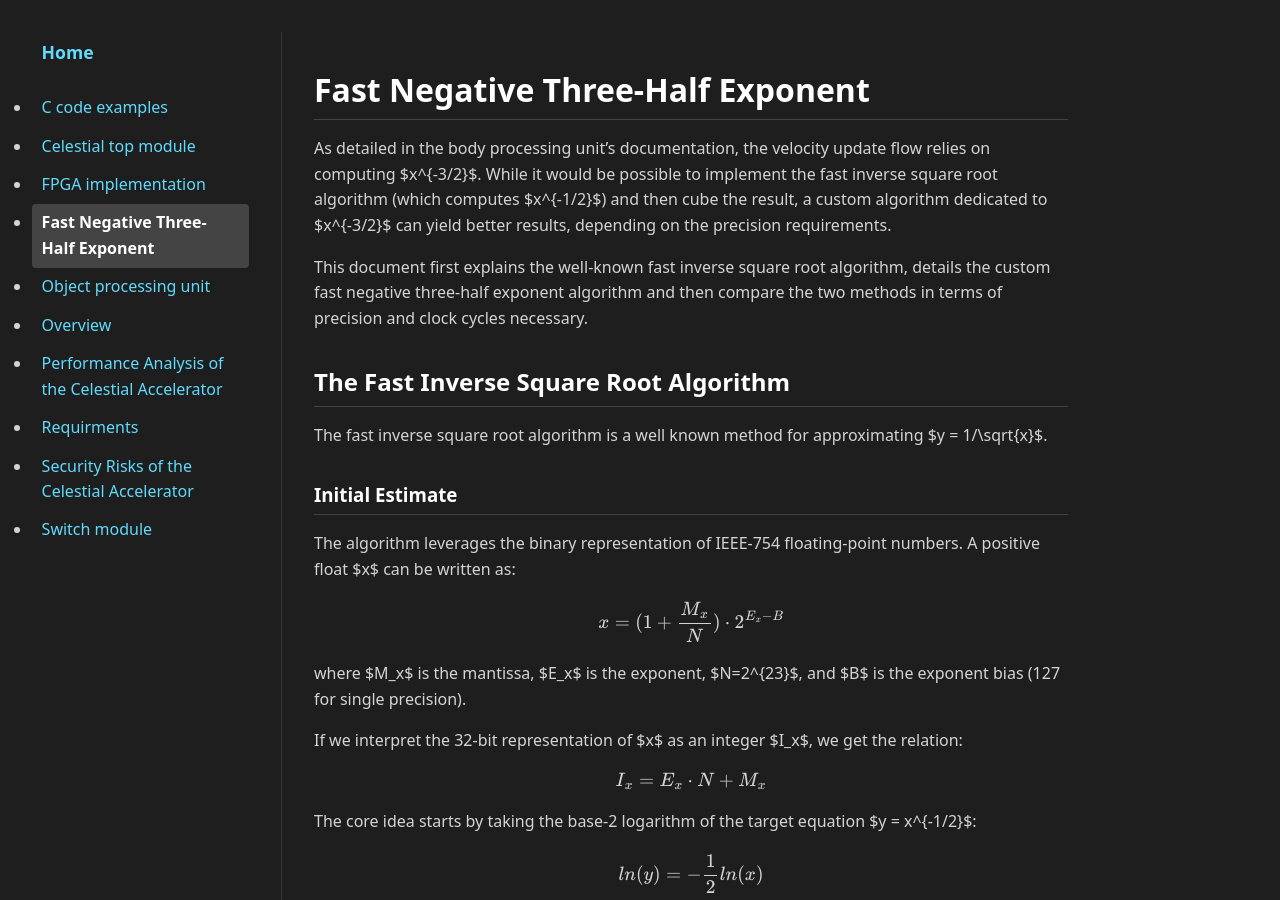
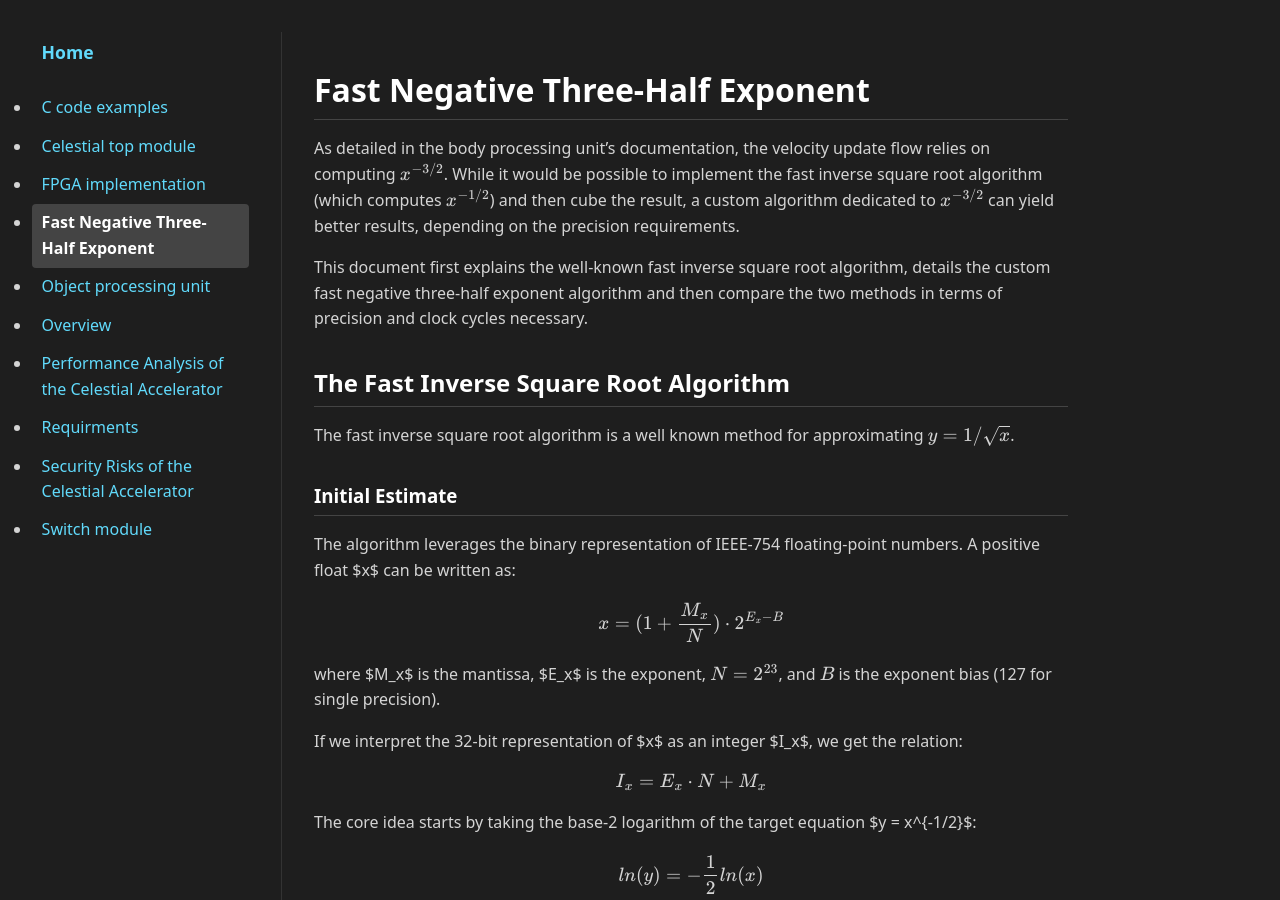
Before and after one commit to Vyndicta/Celestial, a Jekyll site: the page built from docs/celestial-accelerator-docs/modules/fast-negative-three-half.md, in a window 1280 px wide and 900 px high. Built offline with Jekyll 4.4.1, drawn with Linux system fonts in a browser that asks for light colours; our own code applies the rules of GitHub Pages for plain Markdown files.

Commit message:
Updating the doc

```diff
--- a/docs/celestial-accelerator-docs/modules/fast-negative-three-half.md
+++ b/docs/celestial-accelerator-docs/modules/fast-negative-three-half.md
@@ -1,12 +1,12 @@
 # Fast Negative Three-Half Exponent
 
-As detailed in the body processing unit's documentation, the velocity update flow relies on computing $x^{-3/2}$. While it would be possible to implement the fast inverse square root algorithm (which computes $x^{-1/2}$) and then cube the result, a custom algorithm dedicated to $x^{-3/2}$ can yield better results, depending on the precision requirements.
+As detailed in the body processing unit's documentation, the velocity update flow relies on computing $$x^{-3/2}$$. While it would be possible to implement the fast inverse square root algorithm (which computes $$x^{-1/2}$$) and then cube the result, a custom algorithm dedicated to $$x^{-3/2}$$ can yield better results, depending on the precision requirements.
 
 This document first explains the well-known fast inverse square root algorithm, details the custom fast negative three-half exponent algorithm and then compare the two methods in terms of precision and clock cycles necessary.
 
 ## The Fast Inverse Square Root Algorithm
 
-The fast inverse square root algorithm is a well known method for approximating $y = 1/\sqrt{x}$.
+The fast inverse square root algorithm is a well known method for approximating $$y = 1/\sqrt{x}$$.
 
 ### Initial Estimate
 
@@ -16,7 +16,7 @@ $$
 x = (1 + \frac{M_x}{N}) \cdot 2^{E_x-B}
 $$
 
-where $M_x$ is the mantissa, $E_x$ is the exponent, $N=2^{23}$, and $B$ is the exponent bias (127 for single precision).
+where $M_x$ is the mantissa, $E_x$ is the exponent, $$N=2^{23}$$, and $$B$$ is the exponent bias (127 for single precision).
 
 If we interpret the 32-bit representation of $x$ as an integer $I_x$, we get the relation:
 
```
